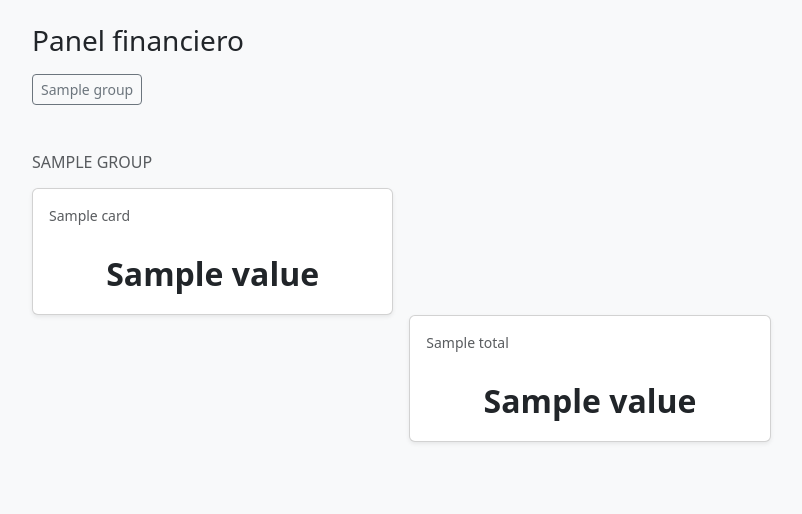
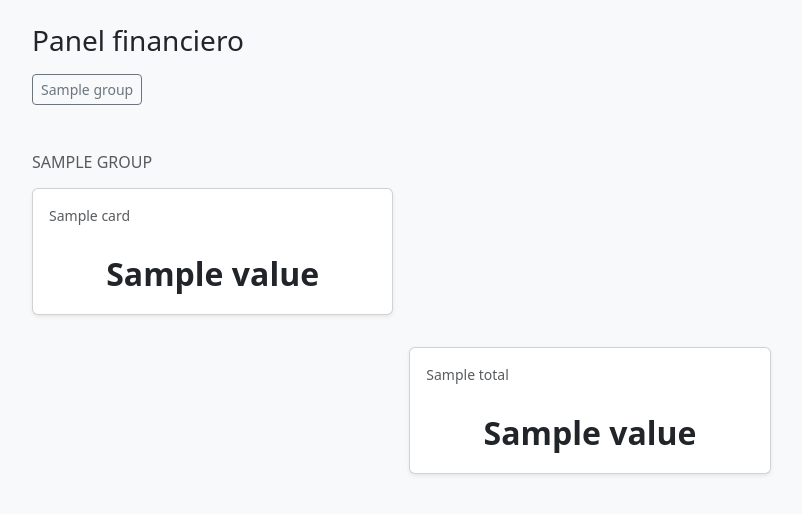
Before and after one commit to Santisiele/portfolio-microsoft, a Flask app: template templates/financial_panel.html in a window 1280 px wide. Shown: the top 514 px of the page, without its empty margins (50-852 px from the left). Run offline with Flask 3, Linux system fonts and the light colour scheme; the template is opened without the code that fills it: most values are stand-ins (such as "Sample title", 1, 10 or a date in 2020).

Commit message:
separo la card del total de las de arriba

```diff
--- a/templates/financial_panel.html
+++ b/templates/financial_panel.html
@@ -31,7 +31,7 @@
         {% for card in group.cards %}{{ money_card(card) }}{% endfor %}
       </div>
       {% if group.total %}
-        <div class="row g-3 justify-content-center">{{ money_card(group.total) }}</div>
+        <div class="row g-3 justify-content-center mt-3">{{ money_card(group.total) }}</div>
       {% endif %}
     </section>
   {% endfor %}
```
